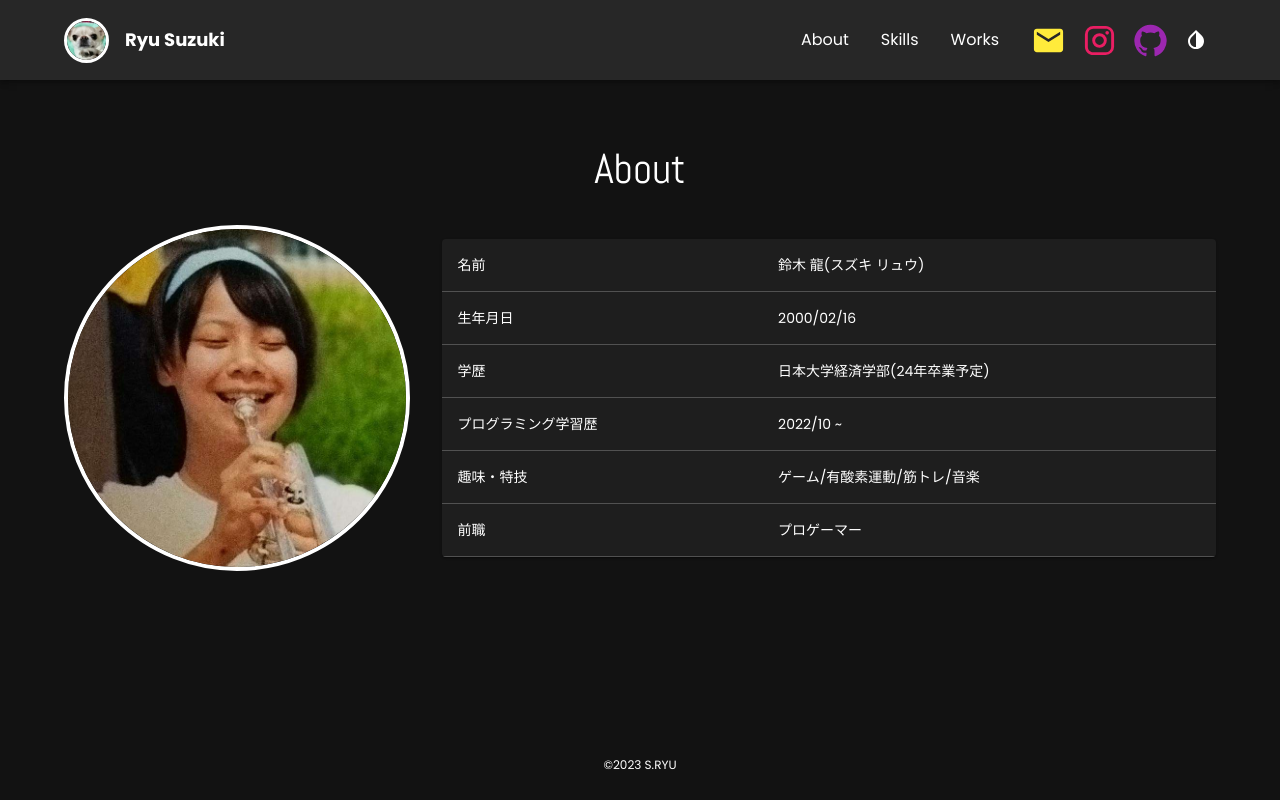
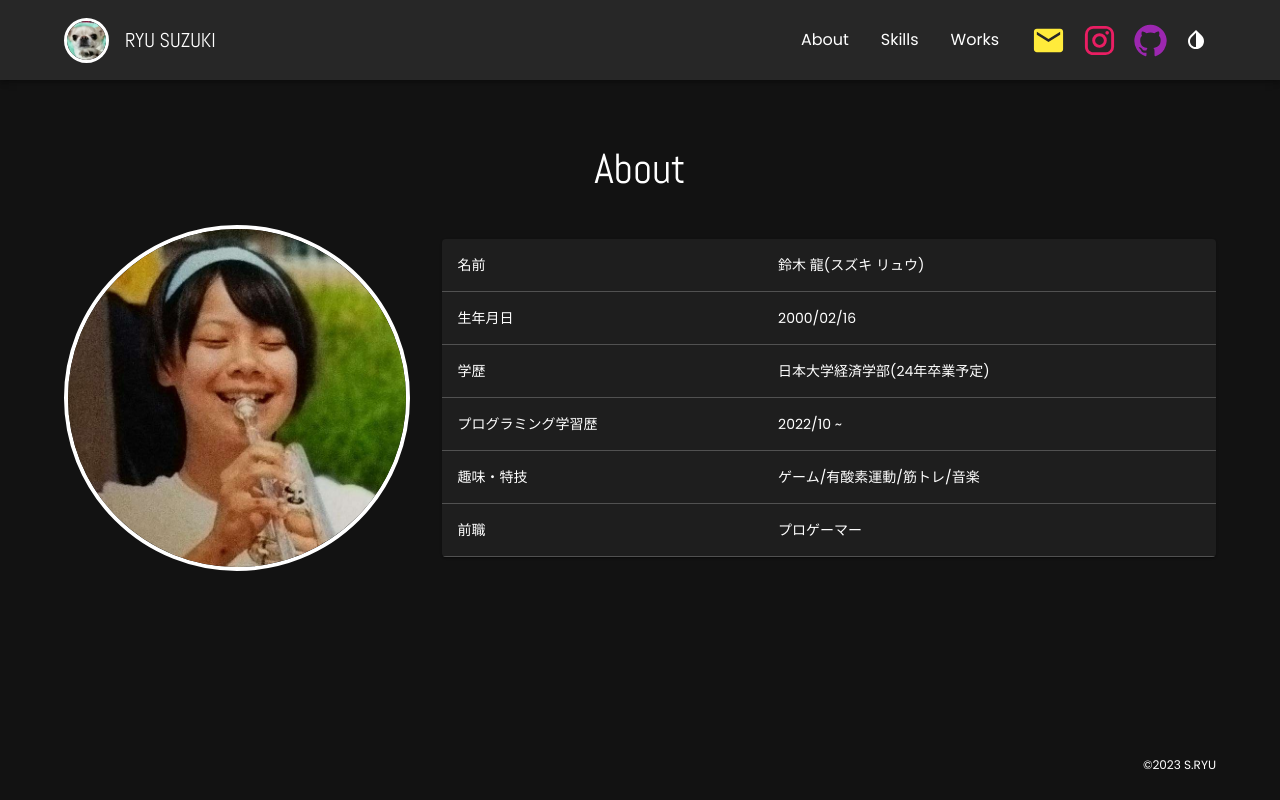
Before and after one commit to R216YU/Portfolio-R216YU, a React (Create React App) app: page / in a window 1280 px wide. Built offline with nearby package versions, Linux system fonts and the light colour scheme.

Commit message:
Header Footer微修正

```diff
--- a/src/components/Footer.jsx
+++ b/src/components/Footer.jsx
@@ -12,7 +12,7 @@ const Footer = () => {
       }}
     >
       <Container>
-        <Box sx={{ textAlign: "center" }}>
+        <Box sx={{ textAlign: "right" }}>
           <Typography variant="caption">&copy;2023 S.RYU</Typography>
         </Box>
       </Container>
--- a/src/components/Header.jsx
+++ b/src/components/Header.jsx
@@ -103,7 +103,7 @@ const Header = () => {
       </Box>
     );
   };
-  const SmartPhone = () => {
+  const Mobile = () => {
     return (
       <Box>
         <IconButton onClick={() => setDrawerOpened(true)}>
@@ -234,11 +234,13 @@ const Header = () => {
                 }}
                 src={navIcon}
               />
-              <Typography variant="h6">Ryu Suzuki</Typography>
+              <Typography variant="h5" sx={{ fontFamily: "Abel" }}>
+                RYU SUZUKI
+              </Typography>
             </Box>
 
             {/* Link + Icon */}
-            {isWide ? <Computer /> : <SmartPhone />}
+            {isWide ? <Computer /> : <Mobile />}
           </Box>
         </Container>
       </Toolbar>
```
